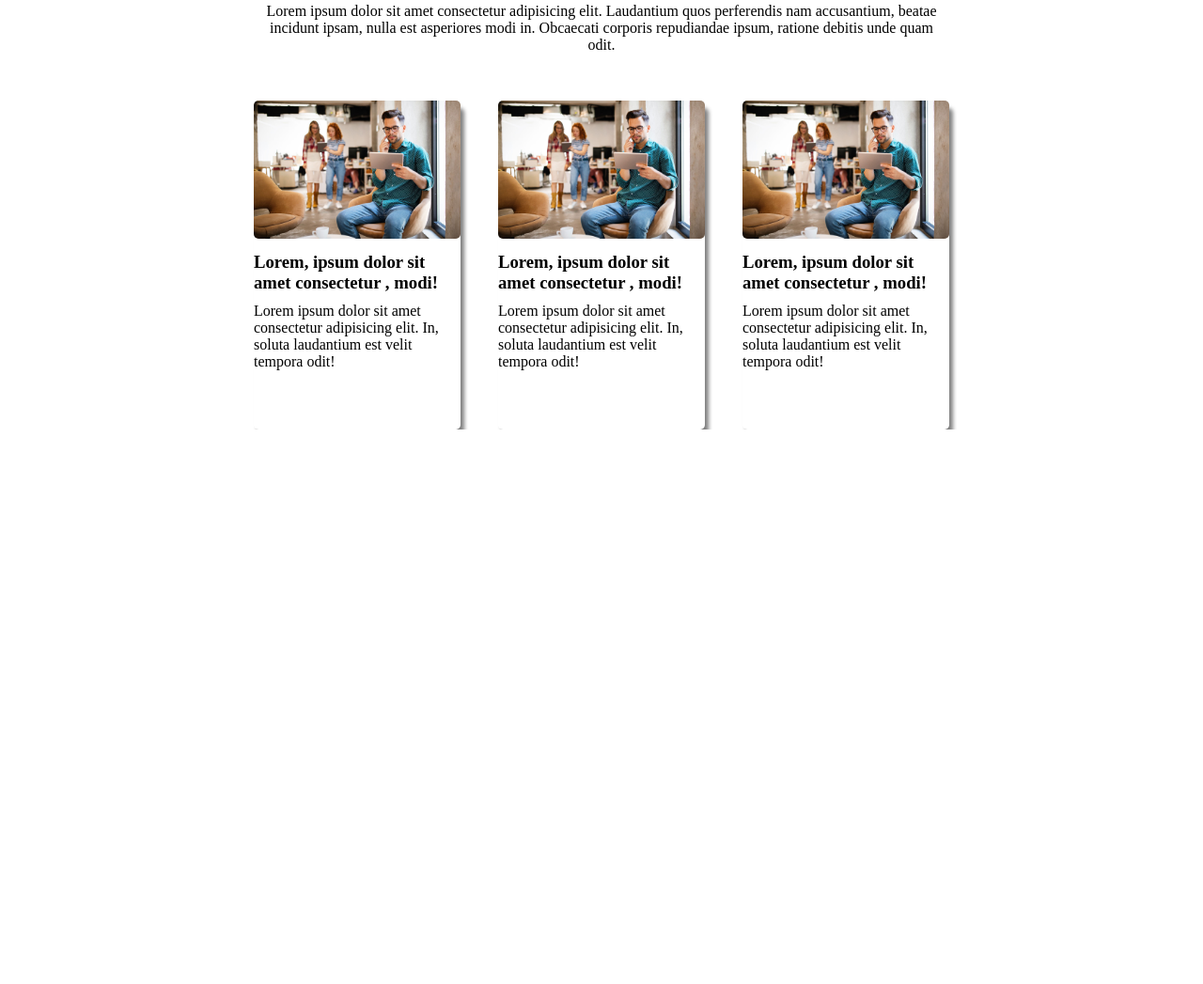
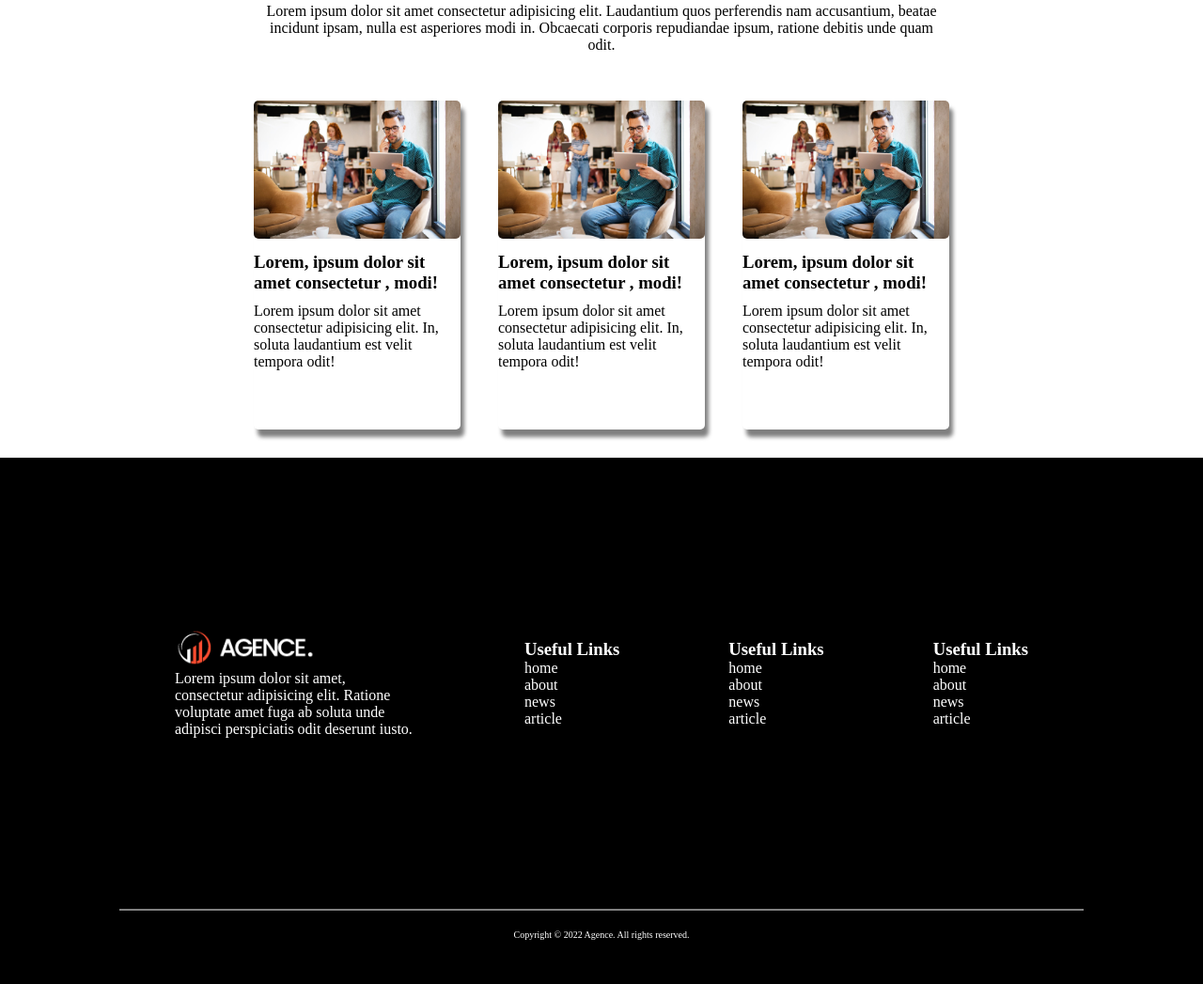
Before and after one commit to sifatjustin/new-folder-m2, a plain HTML site: page index.html in a window 1280 px wide. Shown: the part 1899-2946 px from the top of the page at 94% size. Before the commit the page ends 2356 px from the top, so only its background shows below. Drawn offline with Linux system fonts and the light colour scheme.

Commit message:
finally finished

```diff
--- a/index.css
+++ b/index.css
@@ -2,6 +2,7 @@
     margin: 0px;
     padding: 0px;
 }
+
 /* this ia a nav section*/
 .nav-container {
     display: flex;
@@ -20,9 +21,9 @@
 
 }
 
-.banner{
+.banner {
     height: 100vh;
-    background-image: url("asset/image/background.jpg"),linear-gradient(rgba(0,0,0,0.2),rgba(0,0,0,0.4));
+    background-image: url("asset/image/background.jpg"), linear-gradient(rgba(0, 0, 0, 0.2), rgba(0, 0, 0, 0.4));
     background-blend-mode: overlay;
     background-position: center;
     background-repeat: no-repeat;
@@ -33,29 +34,30 @@
 
 }
 
-.title{
+.title {
     font-size: 55px;
     font-weight: bold;
     color: white;
 
 }
 
-.title-p{
+.title-p {
     color: white;
     padding: 10px;
     width: 50%;
     margin: auto;
 }
 
-.primary{
+.primary {
     color: red;
 }
 
-.btn{
+.btn {
     padding: 12px 20px;
     border: none;
 }
-.btn-primary{
+
+.btn-primary {
     background-color: red;
     color: white;
 }
@@ -63,10 +65,10 @@
 /* this is service container */
 
 
-.service-con{
+.service-con {
     height: 100vh;
     background-image: url(asset/image/footer-bg.png),
-    linear-gradient(rgba(0,0,0,0.9),rgba(0,0,0,0.9));
+        linear-gradient(rgba(0, 0, 0, 0.9), rgba(0, 0, 0, 0.9));
     background-blend-mode: overlay;
     background-position: center;
     background-repeat: no-repeat;
@@ -80,21 +82,21 @@
 
 }
 
-.service-des{
+.service-des {
     width: 50%;
 }
 
-.first-two-box{
+.first-two-box {
     display: flex;
     gap: 5px;
     margin-top: 5px;
 }
 
-.icon{
+.icon {
     width: 70px;
 }
 
-.box{
+.box {
     text-align: center;
     width: 120px;
     height: 120px;
@@ -103,12 +105,14 @@
     color: black;
     border-radius: 5px;
 }
-.author-con{
+
+.author-con {
     display: flex;
     gap: 20px;
     align-items: center;
 }
-.profile-con{
+
+.profile-con {
     display: flex;
     align-items: center;
     gap: 5px;
@@ -116,19 +120,20 @@
     padding-right: 30px;
 
 }
-.a-img{
+
+.a-img {
     width: 70px;
     height: 70px;
     border-radius: 35px;
 
 }
 
-.phonecall{
+.phonecall {
     display: flex;
     align-items: center;
 }
 
-.appointment-con{
+.appointment-con {
     display: flex;
     justify-content: space-around;
     width: 70%;
@@ -143,7 +148,8 @@
     align-items: center;
 
 }
-.appoinment-des{
+
+.appoinment-des {
     text-align: center;
     padding-left: 100px;
     padding-right: 100px;
@@ -151,41 +157,85 @@
 
 /*blog stars here */
 
-.blog{
+.blog {
     width: 80%;
     margin: auto;
 }
 
 
-.blog-title{
+.blog-title {
     color: black;
     text-align: center;
     margin: 50px;
 }
-.blog-des{
+
+.blog-des {
     text-align: center;
     width: 70%;
     margin: auto;
     padding-bottom: 50px;
 }
-.cards{
+
+.cards {
     display: flex;
     justify-content: center;
     gap: 40px;
+    padding-bottom: 30px;
 }
 
-.card{
+.card {
     width: 220px;
     height: 350px;
     box-shadow: 4px 8px 4px gray;
     border-radius: 5px;
 }
 
-.blog-img{
+.blog-img {
     width: 100%;
     border-radius: 5px;
 }
-.card-title{
+
+.card-title {
     margin-top: 10px;
     margin-bottom: 10px;
 }
+
+
+
+
+/*my footer*/
+
+
+.footer-one{
+    width: 100%;
+    height: 70vh;
+    background-color: black;
+    color: white;
+}
+
+.footer-main{
+   width: 80%;
+   height: 60vh;
+   display: flex;
+   justify-content: space-around;
+   align-items: center;
+   margin: auto;
+}
+.div-logo{
+    width: 25%;
+
+}
+.div-logo img{
+    width: 150px;
+}
+.break{
+    align-items: center;
+    margin: auto;
+    width: 80%;
+    border: 1px solid gray;
+}
+.last{
+    text-align: center;
+    padding-top: 20px;
+    font-size: 10px;
+}
--- a/index.html
+++ b/index.html
@@ -106,7 +106,8 @@
 
             </div>
             <div class="appoinment-des">
-            <p>Lorem ipsum dolor sit amet consectetur, adipisicing elit. Quidem consequuntur fugit quod officiis ad illo, delectus dolore eligendi nemo ab!</p>
+                <p>Lorem ipsum dolor sit amet consectetur, adipisicing elit. Quidem consequuntur fugit quod officiis ad
+                    illo, delectus dolore eligendi nemo ab!</p>
             </div>
             <div class="appointment-btn">
                 <button class="btn">MAKE AN APPOINTMET</button>
@@ -115,28 +116,75 @@
         </div>
         <div class="blog">
             <h1 class="title blog-title"> <span class="primary">Blog</span> and News From Us </h1>
-            <p class="blog-des">Lorem ipsum dolor sit amet consectetur adipisicing elit. Laudantium quos perferendis nam accusantium, beatae incidunt ipsam, nulla est asperiores modi in. Obcaecati corporis repudiandae ipsum, ratione debitis unde quam odit.</p>
+            <p class="blog-des">Lorem ipsum dolor sit amet consectetur adipisicing elit. Laudantium quos perferendis nam
+                accusantium, beatae incidunt ipsam, nulla est asperiores modi in. Obcaecati corporis repudiandae ipsum,
+                ratione debitis unde quam odit.</p>
 
             <div class="cards">
                 <div class="card">
                     <img class="blog-img" src="asset/image/blog-1.jpg" alt="">
                     <h3 class="card-title">Lorem, ipsum dolor sit amet consectetur , modi!</h3>
-                    <p>Lorem ipsum dolor sit amet consectetur adipisicing elit. In, soluta laudantium est velit tempora odit!</p>
+                    <p>Lorem ipsum dolor sit amet consectetur adipisicing elit. In, soluta laudantium est velit tempora
+                        odit!</p>
                 </div>
                 <div class="card">
                     <img class="blog-img" src="asset/image/blog-1.jpg" alt="">
                     <h3 class="card-title">Lorem, ipsum dolor sit amet consectetur , modi!</h3>
-                    <p>Lorem ipsum dolor sit amet consectetur adipisicing elit. In, soluta laudantium est velit tempora odit!</p>
+                    <p>Lorem ipsum dolor sit amet consectetur adipisicing elit. In, soluta laudantium est velit tempora
+                        odit!</p>
                 </div>
                 <div class="card">
                     <img class="blog-img" src="asset/image/blog-1.jpg" alt="">
                     <h3 class="card-title">Lorem, ipsum dolor sit amet consectetur , modi!</h3>
-                    <p>Lorem ipsum dolor sit amet consectetur adipisicing elit. In, soluta laudantium est velit tempora odit!</p>
+                    <p>Lorem ipsum dolor sit amet consectetur adipisicing elit. In, soluta laudantium est velit tempora
+                        odit!</p>
                 </div>
             </div>
         </div>
     </main>
-    <footer></footer>
+
+
+<section>
+  <div class="footer-one">
+    <div class="footer-main">
+        <div class="div-logo">
+            <img class="img" src="asset/logo/logo.png" alt="">
+            <p>Lorem ipsum dolor sit amet, consectetur adipisicing elit. Ratione voluptate amet fuga ab soluta unde adipisci perspiciatis odit deserunt iusto.</p>
+        </div>
+        <div class="useful-links">
+            <h3>Useful Links </h3>
+                <p>home</p>
+                <p>about</p>
+                <p>news</p>
+                <p>article</p>
+        </div>
+        <div class="useful-links">
+            <h3>Useful Links </h3>
+                <p>home</p>
+                <p>about</p>
+                <p>news</p>
+                <p>article</p>
+        </div>
+        <div class="useful-links">
+            <h3>Useful Links </h3>
+                <p>home</p>
+                <p>about</p>
+                <p>news</p>
+                <p>article</p>
+        </div>
+
+
+
+    </div>
+
+    <hr class="break">
+    <p class="last">Copyright © 2022 Agence. All rights reserved.</p>
+
+  </div>
+
+</section>
+
+
 </body>
 
 </html>
```
Lines whose indentation alone changed are shown as unchanged.
